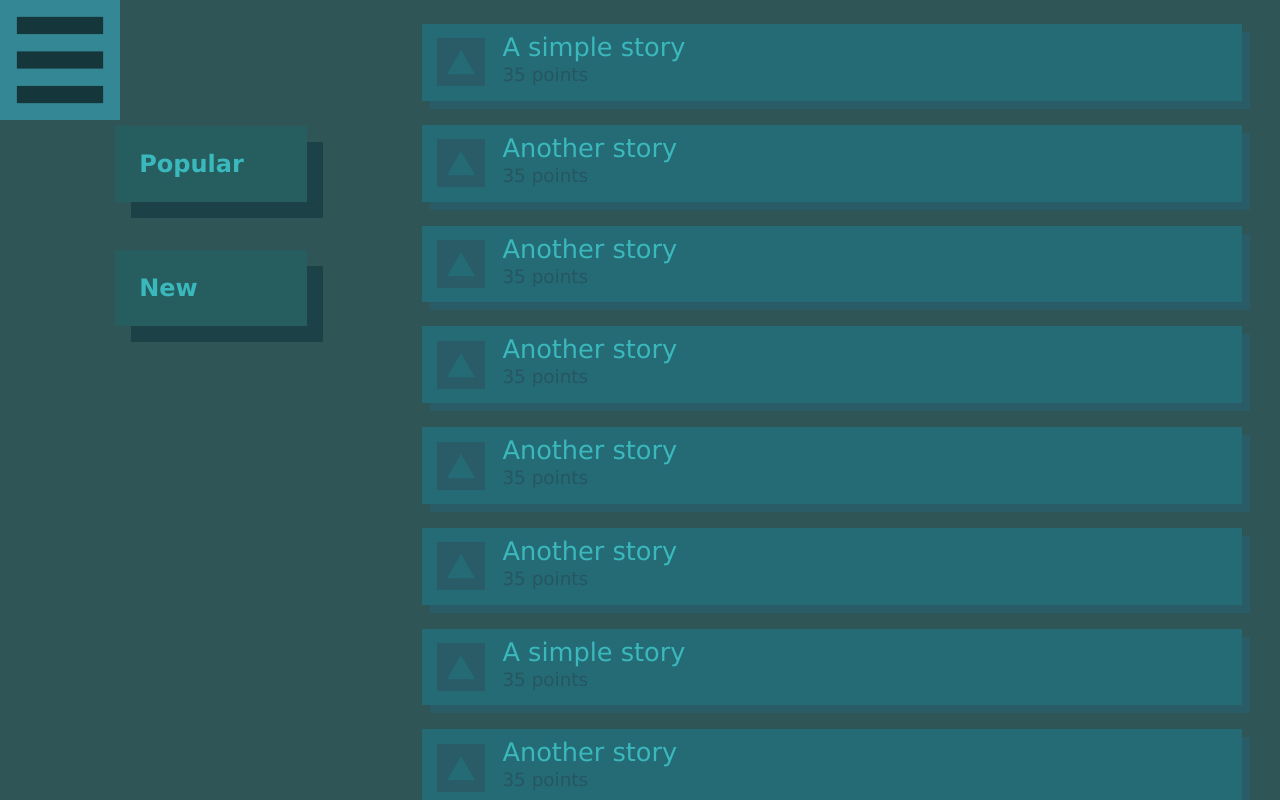
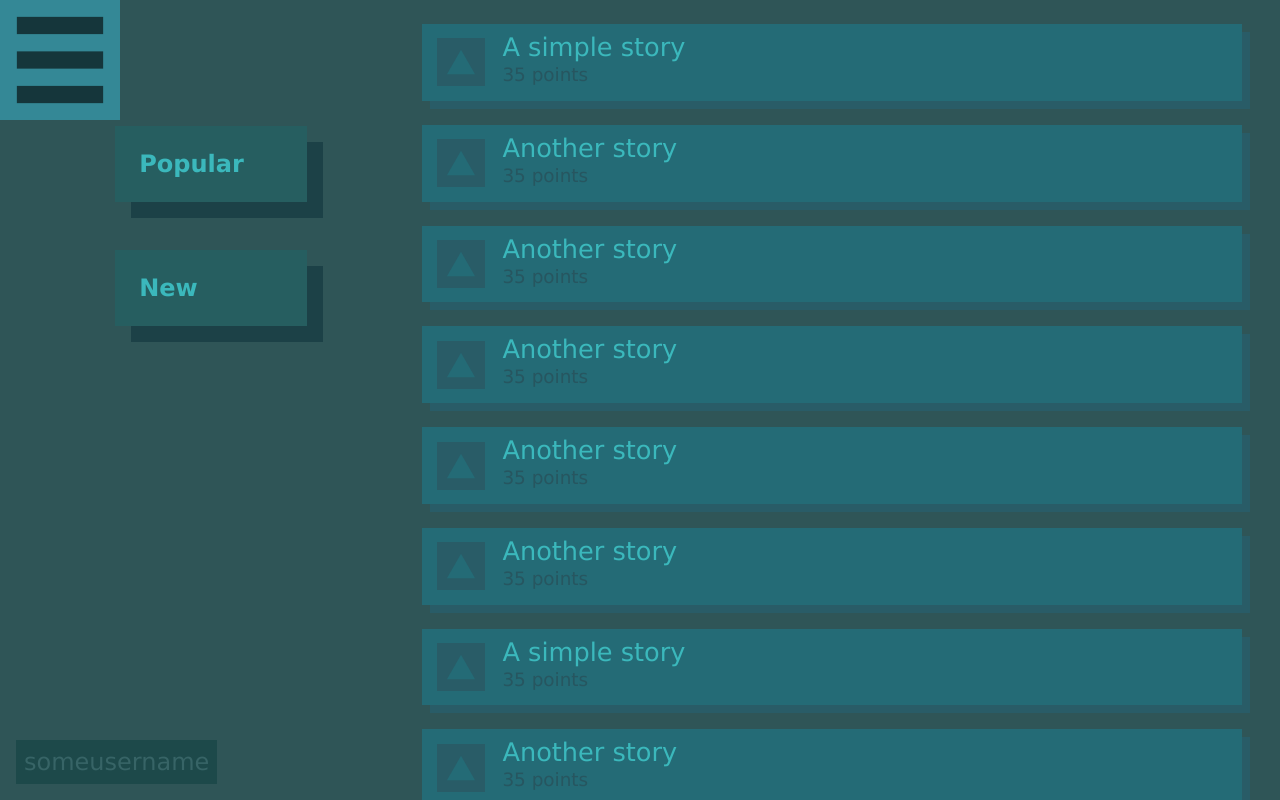
Before and after one commit to xzzulz/nevv, a website: page app/index.html in a window 1280 px wide. Drawn offline with Linux system fonts and the light colour scheme.

Commit message:
Add user name

```diff
--- /dev/null
+++ b/app/com/nb-user-name.html
@@ -0,0 +1,34 @@
+
+<dom-module id="nb-user-name">
+
+  <template>
+
+    <style>
+      :host {
+        position: absolute;
+        bottom: 2vh;
+        left: 2vh;
+        background-color: #1d494a;
+        color: #376466;
+        padding: 1vh;
+        font-size: 3vh;
+        cursor: pointer;
+      }
+      @media (max-width: 1000px) {
+        :host {
+          display: none;
+        }
+      }
+    </style>
+
+    <content></content>
+
+  </template>
+
+  <script>
+    Polymer({
+      is:"nb-user-name",
+    });
+  </script>
+
+</dom-module>
--- a/app/index.html
+++ b/app/index.html
@@ -14,6 +14,7 @@
   <!--<link rel="import" href="elements/elements.html">-->
   <link rel="import"href="lib/polymer.html">
   <link rel="import" href="com/nb-menu-overlay/nb-menu-overlay.html">
+  <link rel="import" href="com/nb-user-name.html">
 
   <link rel="import" href="com/nb-2panel.html">
   <link rel="import" href="com/nb-story-item/nb-story-item.html">
@@ -23,8 +24,6 @@
 </head>
 
 <body unresolved>
-
-
 
   <nb-2panel>
       <nb-story-item>A simple story</nb-story-item>
@@ -40,6 +39,8 @@
       <nb-story-item>Another story</nb-story-item>
       <nb-story-item>Another story</nb-story-item>
   </nb-2panel>
+
+  <nb-user-name>someusername</nb-user-name>
 
   <nb-menu-overlay></nb-menu-overlay>
 
```
